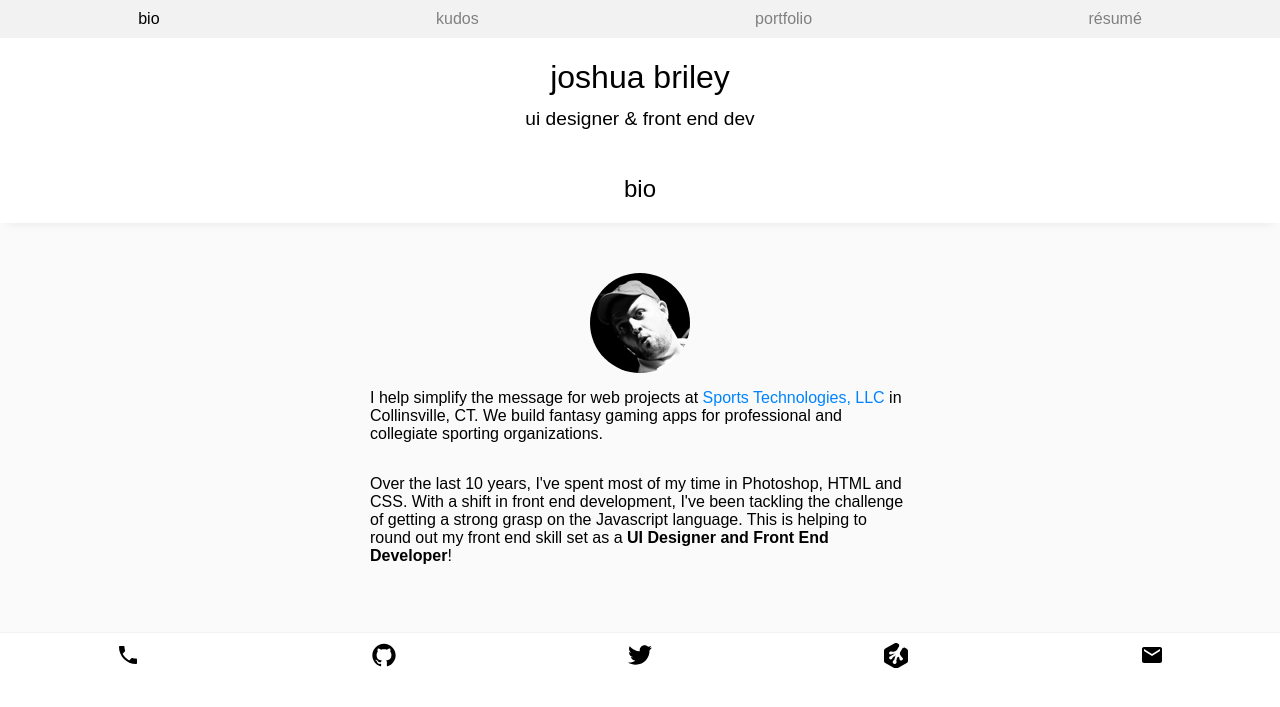
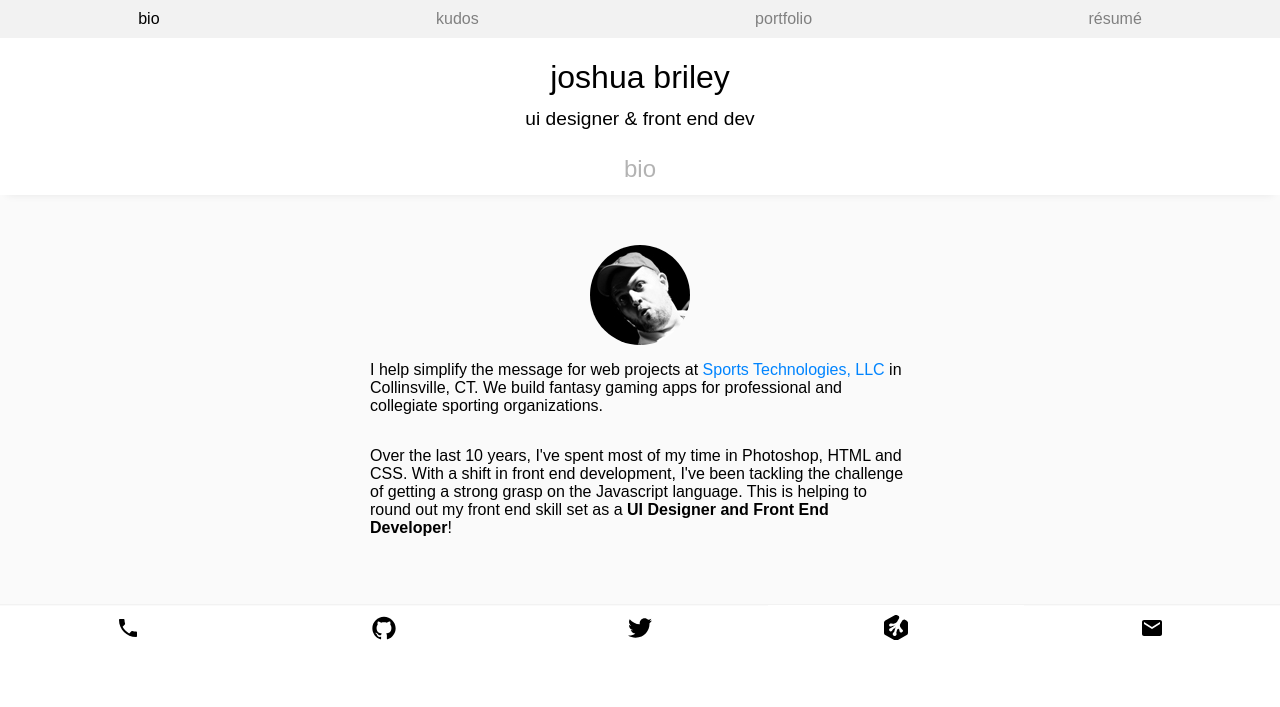
Before and after one commit to somecallmejosh/portfolio, a Jekyll site: the page built from bio.md, in a window 1280 px wide. Shown: the top 707 px of the page. Built offline with Jekyll 4.4.1, drawn with Linux system fonts in a browser that asks for light colours.

```diff
--- a/_sass/layout/_header.sass
+++ b/_sass/layout/_header.sass
@@ -24,6 +24,9 @@
     +flex-direction(column)
     h1
       +flex-order(1)
+      margin: 0 0 .5em
+      color: lighten($black, 70%)
+      font-weight: normal
     img
       +flex-order(0)
       max-width: 250px
```
